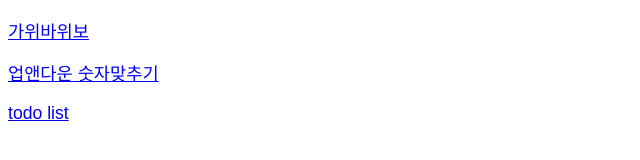
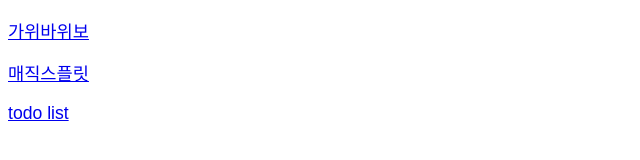
Before and after one commit to Lee-Ju-Yeong/frontend, a plain HTML site: page index.html in a window 1280 px wide. Shown: the whole page, without its empty margins (0-640 px from the left). Drawn offline with Linux system fonts and the light colour scheme; files that its build step writes are made by us from their sources.

Commit message:
Update index.html

```diff
--- a/index.html
+++ b/index.html
@@ -13,7 +13,7 @@
       >
     </p>
     <p>
-      <a href="up_down/up_down.html" target="_blank">업앤다운 숫자맞추기</a>
+      <a href="frontend/Magic_Split/Magicsplit_backtesting.html" target="_blank">매직스플릿</a>
     </p>
     <p><a href="todolist/todolist.html">todo list</a></p>
   </body>
```
